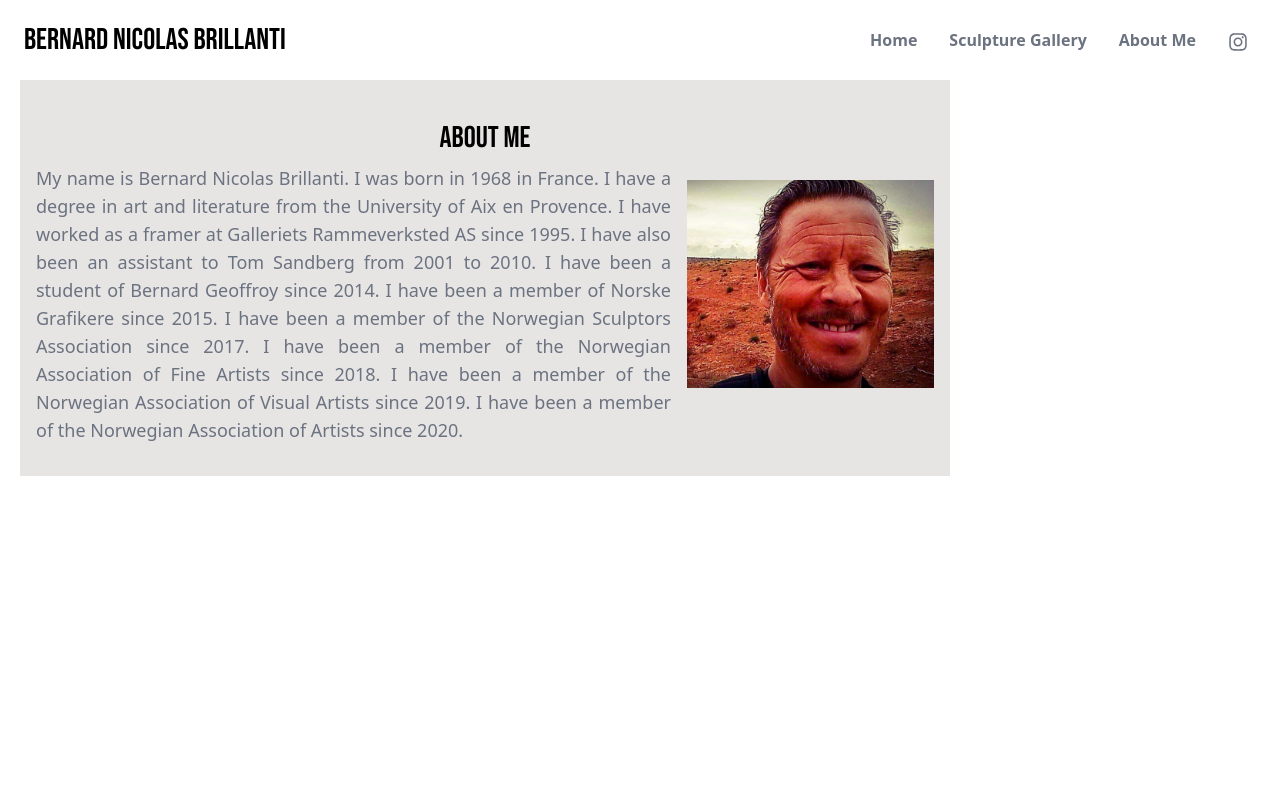
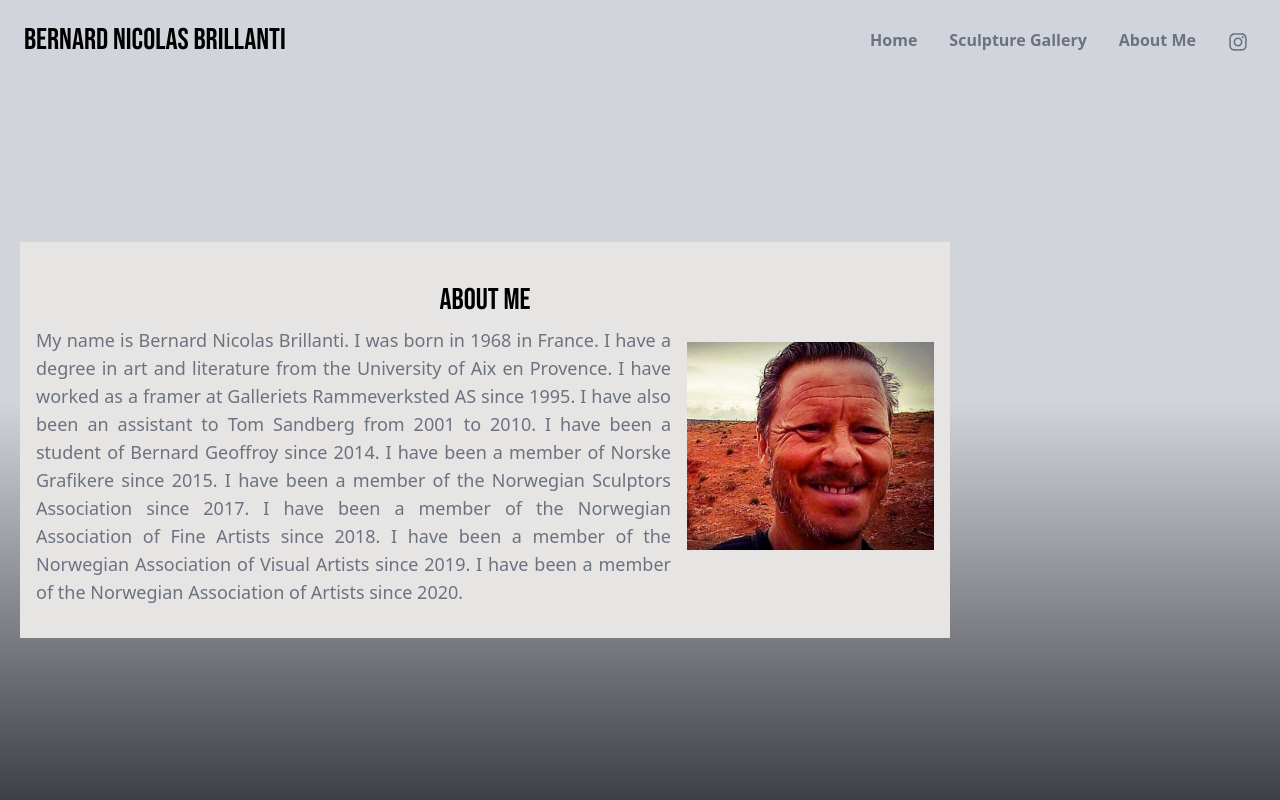
Before and after one commit to sarunj/Bernard-Portfolio-website, a React (Create React App) app: page /about-me in a window 1280 px wide. Built offline with nearby package versions, Linux system fonts and the light colour scheme.

Commit message:
fixed styling

```diff
--- a/src/App.js
+++ b/src/App.js
@@ -5,7 +5,7 @@ import Home from "./components/Home";
 
 function App() {
   return (
-    <div className="flex flex-col w-full bg-gradient-to-b">
+    <div className="flex flex-col w-full">
         <Navbar />
         <Home />
     </div>
--- a/src/components/Home.jsx
+++ b/src/components/Home.jsx
@@ -5,7 +5,7 @@ import Model3D from './Model3D';
 const Home = () => {
   return (
     <div className='content-container'>
-      <div className='items-center justify-left w-full h-full py-4 pl-5 my-6 bg-gray-100 rounded-lg '>
+      <div className='items-center justify-left py-4 pl-5 my-6 bg-transparent rounded-lg '>
         <h1 className='font-mono font-bold text-6xl text-left'>Hello, Im Bernard</h1>
         <h2 className='font-mono font-bold text-2xl text-left'>A French sculptor blending nature and society to provoke thought and invite interaction through my art.</h2>
 
--- a/src/components/Model3D.jsx
+++ b/src/components/Model3D.jsx
@@ -11,35 +11,11 @@ function Model3D() {
   const modelContainer = useRef();
   const [openWebGLAlert, setOpenWebGLAlert] = React.useState(false);
 
-  //Check if WebGL is available
-  //   useEffect (() => {
-  //     const isWebGLSupported = () => {
-  //       try {
-  //         const canvas = document.createElement('canvas');
-  //         return !!(
-  //           window.WebGLRenderingContext &&
-  //           (canvas.getContext('webgl') || canvas.getContext('experimental-webgl'))
-  //         );
-  //       } catch (e) {
-  //         return false;
-  //       }
-  //     };
-
-  //   // Usage
-  //   if (isWebGLSupported()) {
-  //     console.log('Hardware acceleration is enabled.');
-  //     setOpenWebGLAlert(false);
-  //   } else {
-  //     console.warn('Hardware acceleration is not enabled.');
-  //     setOpenWebGLAlert(true);
-  //   }
-  // }, []);
-
-
+//use Drei's useDetectGPU hook to check if user's device supports WebGL
+  // const { isWebGL2 } = useDetectGPU();
 
   return (
-    <div ref={modelContainer} className='h-[600px] w-[400px] border-2 border-gray-500 bg-gray-300'>
-        <h1>3D Model</h1>
+    <div ref={modelContainer} className='h-[400px] w-[400px] border-2'>
         {/* https://codesandbox.io/s/qyz5r?file=/src/App.js:431-507 */}
         <Canvas>
           {/* TODO: make react-suspence and loader component */}
--- a/src/components/Navbar.jsx
+++ b/src/components/Navbar.jsx
@@ -11,7 +11,7 @@ const Navbar = () => {
 
   return (
 
-    <div className="flex justify-between items-center w-full h-20 px-4 text-white fixed bg-white z-10">
+    <div className="flex justify-between items-center w-full h-20 px-4 text-white absolute bg-transparent z-10">
         <div>
             <h1 className="text-lg md:text-3xl font-nameHeaderFont ml-2 text-black">Bernard Nicolas Brillanti</h1>
         </div>
--- a/src/index.css
+++ b/src/index.css
@@ -9,11 +9,20 @@
     .content-container {
         @apply flex flex-col md:flex-row
         items-center
-        bg-white
+        bg-transparent
         text-black
         mt-20
-        h-full
+        h-[calc(100vh-80px)]
         w-full
         px-5
+        overflow-auto
     }
 }
+
+@layer base{
+    body {
+        @apply
+        bg-gradient-to-t from-zinc-700 via-gray-300 to-gray-300
+        h-full
+    }
+}
```
